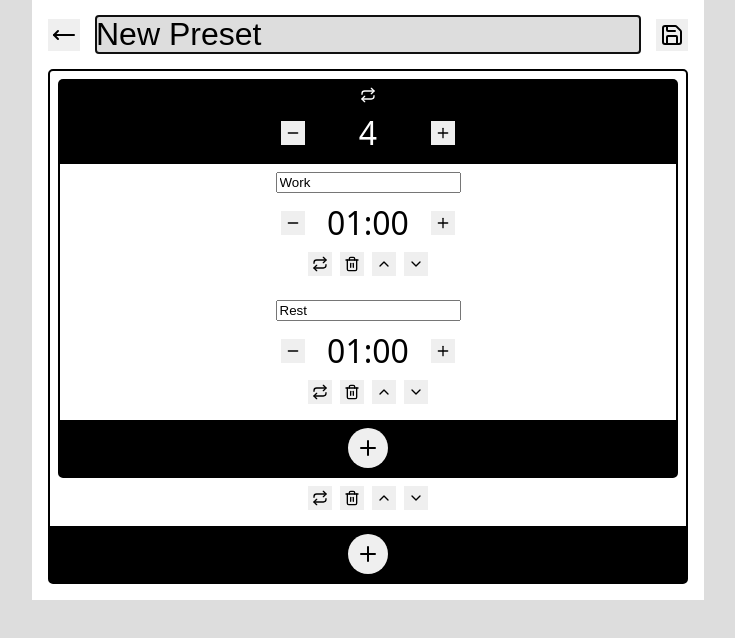
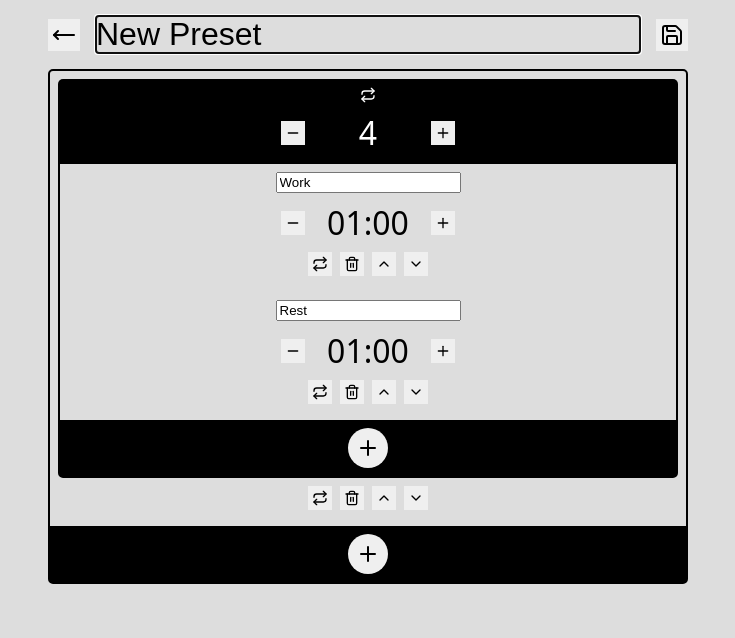
Before and after one commit to Garciat/programmable-timer-app, a React (Vite) app: page /new in a window 1280 px wide. Shown: the top 638 px of the page, without its empty margins (272-1007 px from the left). Built offline with nearby package versions, Linux system fonts and the light colour scheme.

Commit message:
introduce stacks; simplify layout component

```diff
--- a/src/App.css
+++ b/src/App.css
@@ -2,10 +2,10 @@
   color-scheme: light dark;
   --window-color: light-dark(#ddd, #000);
   --background-color: light-dark(#fff, #333);
-  --background-color-alt: light-dark(#000, #000);
+  --background-color-alt: light-dark(#000, #fff);
   --background-color-off1: light-dark(#ddd, #111);
   --text-color: light-dark(#000, #fff);
-  --text-color-alt: light-dark(#fff, #fff);
+  --text-color-alt: light-dark(#fff, #000);
   --radius: 5px;
 }
 
@@ -23,7 +23,3 @@ body {
     Apple Color Emoji,
     Segoe UI Emoji;
 }
-
-main {
-  background-color: var(--background-color);
-}
--- a/src/components/FullscreenLayout.module.css
+++ /dev/null
@@ -1,14 +0,0 @@
-body {
-  display: flex;
-  flex-direction: column;
-  justify-items: center;
-  align-items: center;
-}
-
-.layout {
-  flex-grow: 1;
-  width: min(100%, 42rem);
-  display: flex;
-  flex-direction: column;
-  justify-items: center;
-}
--- a/src/components/FullscreenLayout.tsx
+++ /dev/null
@@ -1,13 +0,0 @@
-import classes from "./FullscreenLayout.module.css";
-
-export interface FullscreenLayoutProps {
-  children: React.ReactNode;
-}
-
-export function FullscreenLayout({ children }: FullscreenLayoutProps) {
-  return (
-    <main className={classes.layout}>
-      {children}
-    </main>
-  );
-}
--- /dev/null
+++ b/src/lib/box/VStack.tsx
@@ -0,0 +1,17 @@
+import { FlexBox, FlexBoxProps } from "./FlexBox.tsx";
+
+export type VStackProps = Omit<FlexBoxProps, "direction">;
+
+export function VStack(props: VStackProps) {
+  const { children, ...rest } = props;
+  return (
+    <FlexBox
+      direction="column"
+      alignItems="stretch"
+      justify="flex-start"
+      {...rest}
+    >
+      {children}
+    </FlexBox>
+  );
+}
--- a/src/components/BaseLayout.module.css
+++ b/src/pages/BaseLayout.module.css
@@ -7,7 +7,4 @@ body {
 
 .layout {
   width: min(100%, 42rem);
-  display: flex;
-  flex-direction: column;
-  justify-items: center;
 }
--- a/src/components/BaseLayout.tsx
+++ b/src/pages/BaseLayout.tsx
@@ -1,3 +1,5 @@
+import { VStack } from "../lib/box/VStack.tsx";
+
 import classes from "./BaseLayout.module.css";
 
 export interface BaseLayoutProps {
@@ -6,8 +8,12 @@ export interface BaseLayoutProps {
 
 export function BaseLayout({ children }: BaseLayoutProps) {
   return (
-    <main className={classes.layout}>
+    <VStack
+      kind="main"
+      grow={1}
+      className={classes.layout}
+    >
       {children}
-    </main>
+    </VStack>
   );
 }
--- a/src/pages/CreatePage.tsx
+++ b/src/pages/CreatePage.tsx
@@ -4,7 +4,7 @@ import { MoveLeft, Save } from "lucide-react";
 
 import { TimerPreset } from "../app/types.ts";
 import { useAppPresetAdd } from "../state/context.tsx";
-import { BaseLayout } from "../components/BaseLayout.tsx";
+import { BaseLayout } from "./BaseLayout.tsx";
 import { PresetEditor } from "../components/PresetEditor.tsx";
 import { TitleBar } from "../components/TitleBar.tsx";
 
--- a/src/pages/EditPage.tsx
+++ b/src/pages/EditPage.tsx
@@ -3,7 +3,7 @@ import { useNavigate, useParams } from "react-router";
 import { MoveLeft, Save } from "lucide-react";
 
 import { useAppPreset } from "../state/context.tsx";
-import { BaseLayout } from "../components/BaseLayout.tsx";
+import { BaseLayout } from "./BaseLayout.tsx";
 import { PresetEditor } from "../components/PresetEditor.tsx";
 import { TitleBar, TitleBarText } from "../components/TitleBar.tsx";
 
--- a/src/pages/HomePage.tsx
+++ b/src/pages/HomePage.tsx
@@ -2,7 +2,7 @@ import { useNavigate } from "react-router";
 import { Plus } from "lucide-react";
 
 import { useAppPresets } from "../state/context.tsx";
-import { BaseLayout } from "../components/BaseLayout.tsx";
+import { BaseLayout } from "./BaseLayout.tsx";
 import { PresetList } from "../components/PresetList.tsx";
 import { TitleBar, TitleBarText } from "../components/TitleBar.tsx";
 
--- a/src/pages/PlayPage.tsx
+++ b/src/pages/PlayPage.tsx
@@ -7,7 +7,7 @@ import {
   useAudioContextState,
 } from "../lib/audio/context.tsx";
 import { useAppPreset } from "../state/context.tsx";
-import { FullscreenLayout } from "../components/FullscreenLayout.tsx";
+import { BaseLayout } from "./BaseLayout.tsx";
 import { TimerPlayer } from "../components/TimerPlayer.tsx";
 import { TitleBar, TitleBarText } from "../components/TitleBar.tsx";
 
@@ -63,7 +63,7 @@ export function PlayPage() {
   });
 
   return (
-    <FullscreenLayout>
+    <BaseLayout>
       <div className={classes["play-page"]}>
         <TitleBar
           left={backButton}
@@ -74,6 +74,6 @@ export function PlayPage() {
           ? <TimerPlayer preset={preset} />
           : <p style={{ textAlign: "center" }}>This preset does not exist.</p>}
       </div>
-    </FullscreenLayout>
+    </BaseLayout>
   );
 }
--- a/src/pages/SharePage.tsx
+++ b/src/pages/SharePage.tsx
@@ -4,7 +4,7 @@ import { MoveLeft, Save } from "lucide-react";
 
 import { TimerPreset } from "../app/types.ts";
 import { useAppPresetAdd } from "../state/context.tsx";
-import { BaseLayout } from "../components/BaseLayout.tsx";
+import { BaseLayout } from "./BaseLayout.tsx";
 import { PresetEditor } from "../components/PresetEditor.tsx";
 import { TitleBar, TitleBarText } from "../components/TitleBar.tsx";
 
```
Also changed, not shown: src/lib/box/HStack.tsx (added, +17 -0 lines).
